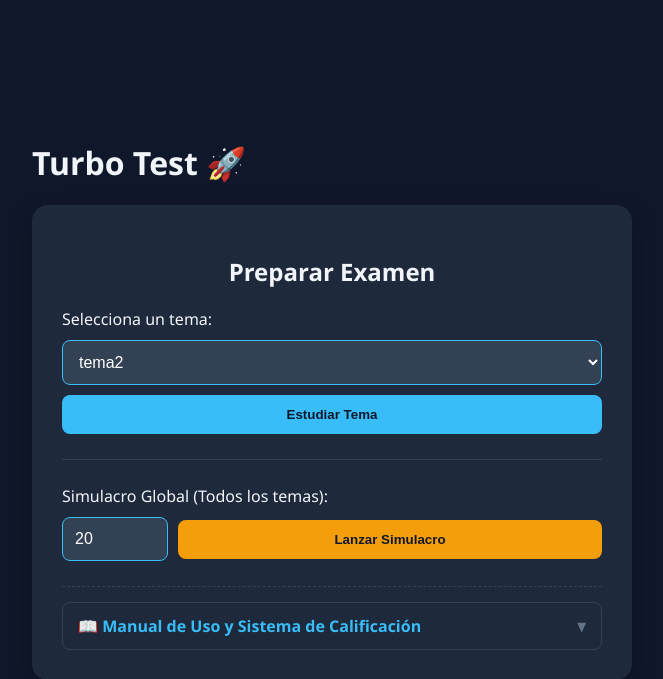
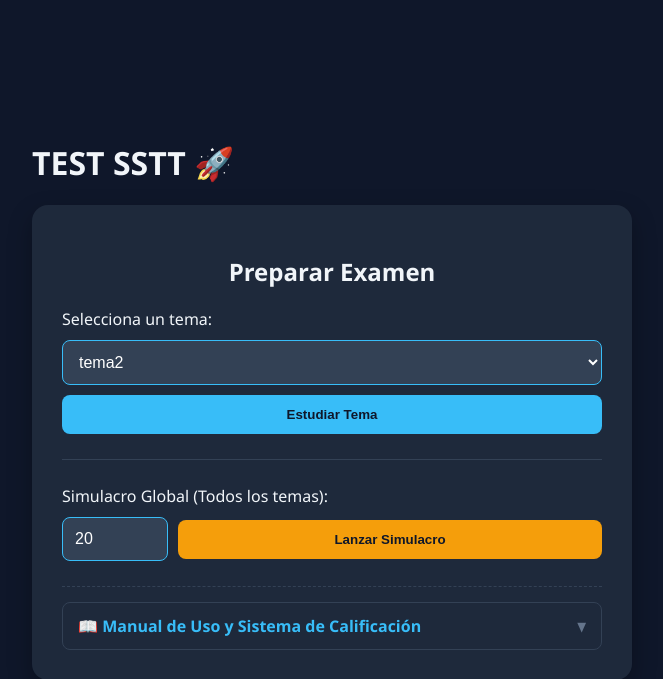
Before and after one commit to Mari0-fa/Test-SSTT, a Flask app: page / in a window 1280 px wide. Shown: the top 679 px of the page, without its empty margins (308-971 px from the left). Run offline with Flask 3, Linux system fonts and the light colour scheme.

Commit message:
Cambion menor visual

```diff
--- a/templates/index.html
+++ b/templates/index.html
@@ -3,14 +3,14 @@
 <head>
     <meta charset="UTF-8">
     <meta name="viewport" content="width=device-width, initial-scale=1.0">
-    <title>Turbo Test Pro</title>
+    <title>TEST SSTT</title>
     <link rel="stylesheet" href="{{ url_for('static', filename='style.css') }}">
 </head>
 <body>
     <div class="container">
         <header>
             <div class="header-top">
-                <h1>Turbo Test 🚀</h1>
+                <h1>TEST SSTT 🚀</h1>
                 <button id="btn-abandonar" onclick="volverAlMenu()" class="btn-danger" style="display:none;">Volver al Menú</button>
             </div>
             <div id="progress-container" style="display:none;">
```
